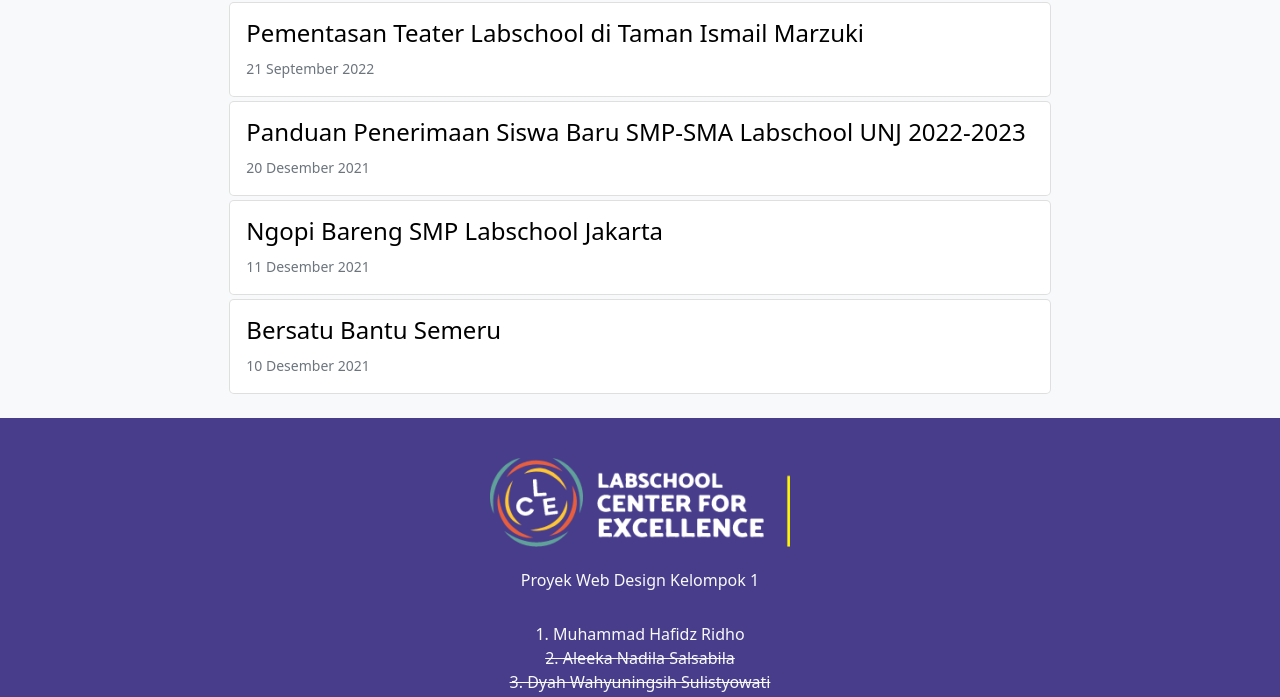
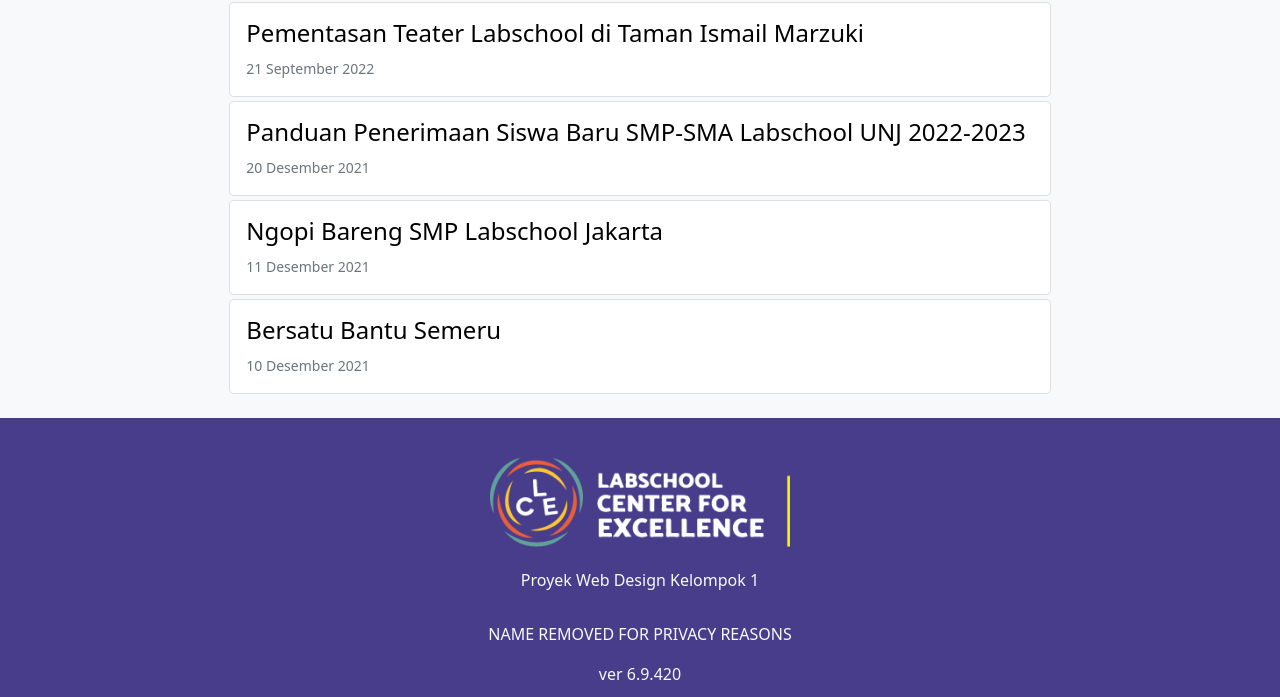
Before and after one commit to odoookentang/labschool-homepage-concept, a plain HTML site: page bonk.html in a window 1280 px wide. Shown: the part 3054-3751 px from the top of the page. Drawn offline with nearby package versions, Linux system fonts and the light colour scheme.

Commit message:
Removed priavcy concerns
full names were displayed in plain sight

```diff
--- a/bonk.html
+++ b/bonk.html
@@ -1,9 +1,7 @@
 <!--
 Tugasan Kelompok 1 Informatika
 
-1. Muhammad Hafidz Ridho
-2. Aleeka Nadila Salsabila
-3. Dyah Wahyuningsih
+NAME REMOVED FOR PRIVACY REASONS!
 
 ///
 
@@ -332,9 +330,7 @@ Thanks for looking at this weird ahh comment ;-)
 			and ACTUALLY contribute to it.-->
 			<p>
 				<h6>Proyek Web Design Kelompok 1</h6><br>
-				1. Muhammad Hafidz Ridho<br>
-				<strike>2. Aleeka Nadila Salsabila<br>
-				3. Dyah Wahyuningsih Sulistyowati<br><br></strike>
+				<p>NAME REMOVED FOR PRIVACY REASONS</p>
 				<!-- prolly goin to ramp up the version name to go to v6.9.4-->
 				ver 6.9.420
 			</p>
```
